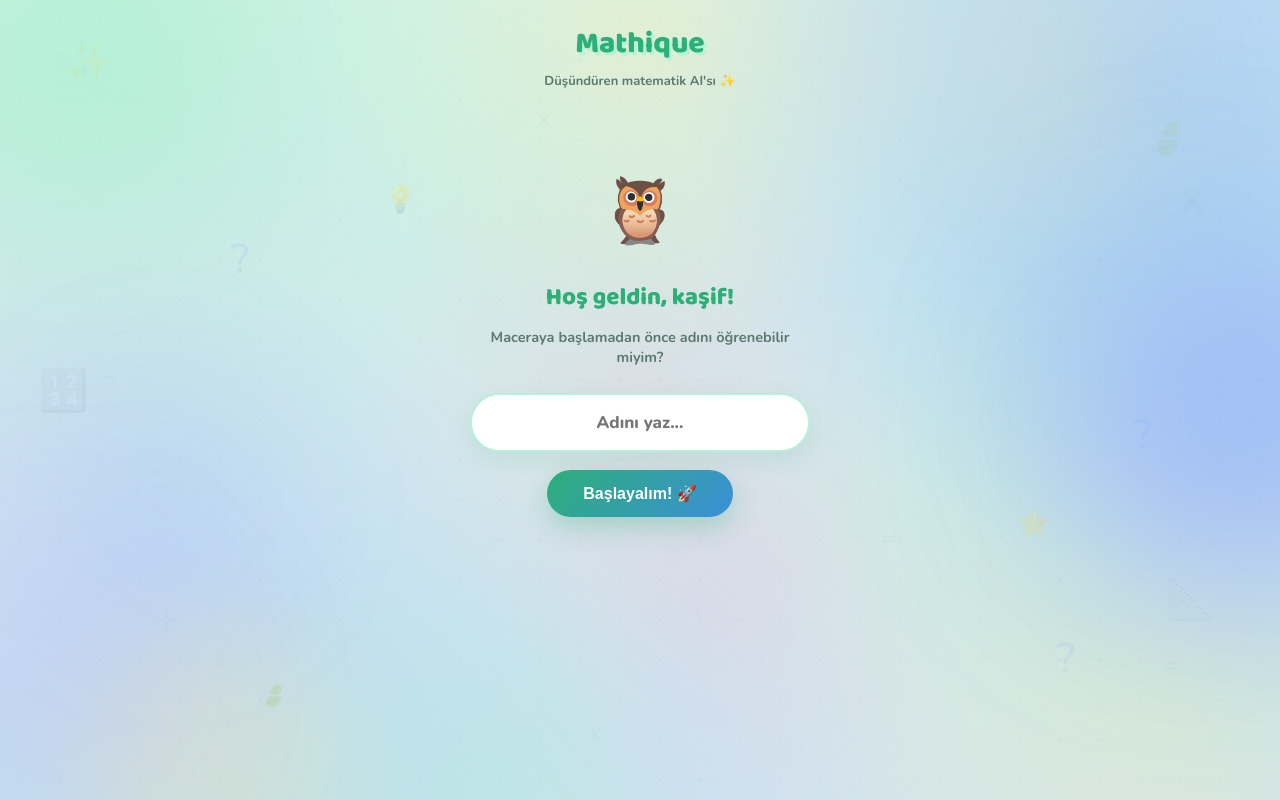
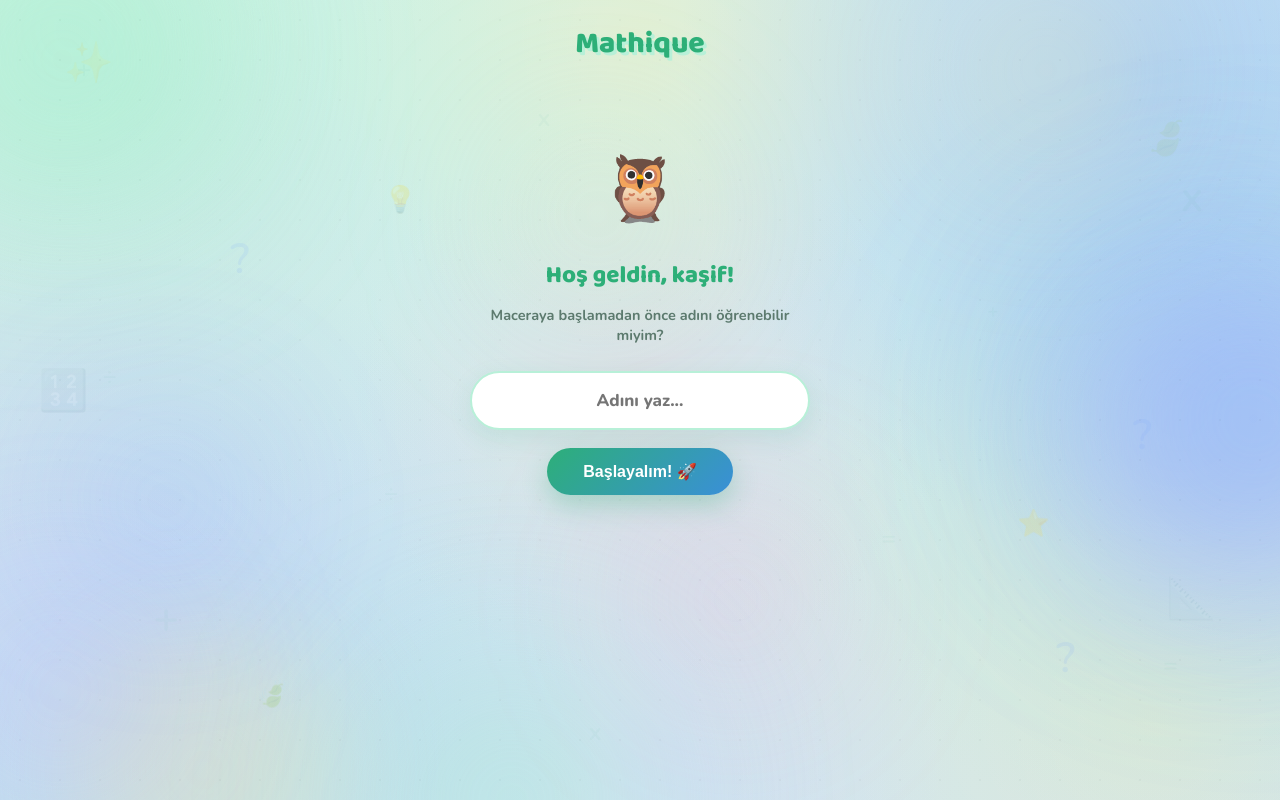
Before and after one commit to ugurbusra93-dotcom/socraticmath, a plain HTML site: page public/index.html in a window 1280 px wide. Drawn offline with nearby package versions, Linux system fonts and the light colour scheme.

Commit message:
slogan metni kaldirildi

```diff
--- a/public/index.html
+++ b/public/index.html
@@ -217,7 +217,7 @@ body::before{content:"";position:fixed;right:-150px;top:20%;width:500px;height:5
 <div class="page">
   <div class="header">
     <div class="logo-title">Mathique</div>
-    <div class="logo-sub">Düşündüren matematik AI'sı ✨</div>
+    <div class="logo-sub"></div>
   </div>
   <div class="stat-bar" id="statBar" style="display:none">
     <div class="stat-pill" id="scorePill"><span>⭐</span> <span id="scoreVal">0</span> puan</div>
```
